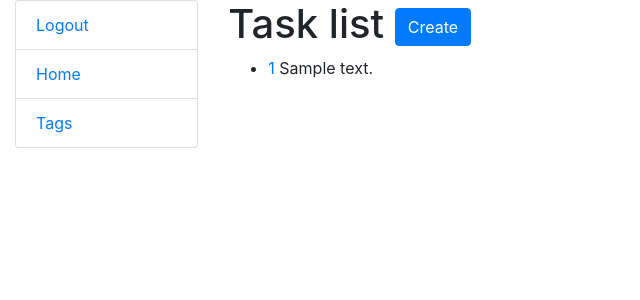
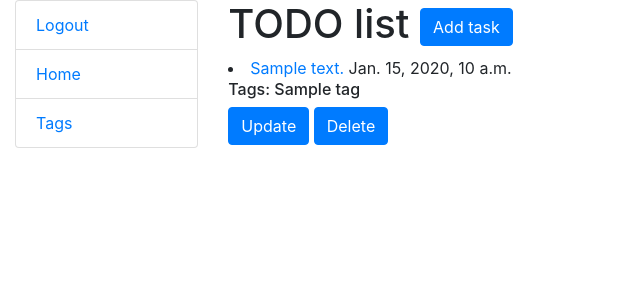
Before and after one commit to mariiahorbova/to-do-list, a Django app: page /tasks/ in a window 1280 px wide. Shown: the top 300 px of the page, without its empty margins (0-640 px from the left). Run offline with Django 4.2, Linux system fonts and the light colour scheme; a user stored in the database is signed in; tables that the repository leaves empty hold one stand-in row (values such as "Sample post").

Commit message:
template fixes for home page

```diff
--- a/templates/to_do_list/task_list.html
+++ b/templates/to_do_list/task_list.html
@@ -2,20 +2,27 @@
 
 {% block content %}
   <h1>
-    Task list
+    TODO list
     <a href="{% url 'to_do_list:task-create' %}" class="btn btn-primary link-to-page">
-      Create
+      Add task
     </a>
   </h1>
   {% if task_list %}
-    <ul>
+    <div>
       {% for task in task_list %}
         <li>
-          <a href="{% url "to_do_list:task-detail" pk=task.id %} ">{{ task.id }}</a>
-          {{ task.content }}
+          <a href="{% url "to_do_list:task-detail" pk=task.id %} ">{{ task.content }}</a>
+          {{ task.creation_date }}
+          <h6>Tags: {% for tag in task.tags.all %} {{ tag }} {% endfor %}</h6>
+          <a href="{% url 'to_do_list:task-update' pk=task.id %}" class="btn btn-primary link-to-page">
+            Update
+          </a>
+          <a href="{% url 'to_do_list:tag-delete' pk=task.id %}" class="btn btn-primary link-to-page">
+            Delete
+          </a>
         </li>
       {% endfor %}
-    </ul>
+    </div>
   {% else %}
     <p>There are no tasks.</p>
   {% endif %}
```
